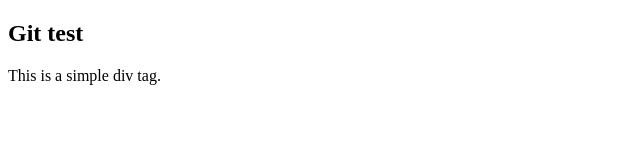
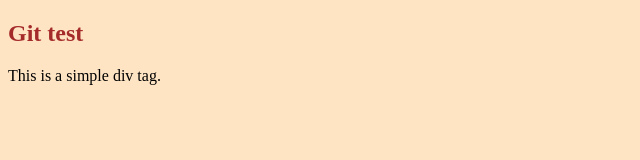
Before and after one commit to TokaThanos/git-demo, a plain HTML site: page index.html in a window 1280 px wide. Shown: the whole page, without its empty margins (0-640 px from the left). Drawn offline with Linux system fonts and the light colour scheme.

Commit message:
added styles the index.html

```diff
--- a/index.html
+++ b/index.html
@@ -4,6 +4,7 @@
     <meta charset="UTF-8">
     <meta http-equiv="X-UA-Compatible" content="IE=edge">
     <meta name="viewport" content="width=device-width, initial-scale=1.0">
+    <link rel="stylesheet" href="styles.css">
     <title>Document</title>
 </head>
 <body>
--- /dev/null
+++ b/styles.css
@@ -0,0 +1,7 @@
+body {
+    background-color: bisque;
+}
+
+h2 {
+    color: brown;
+}
```
